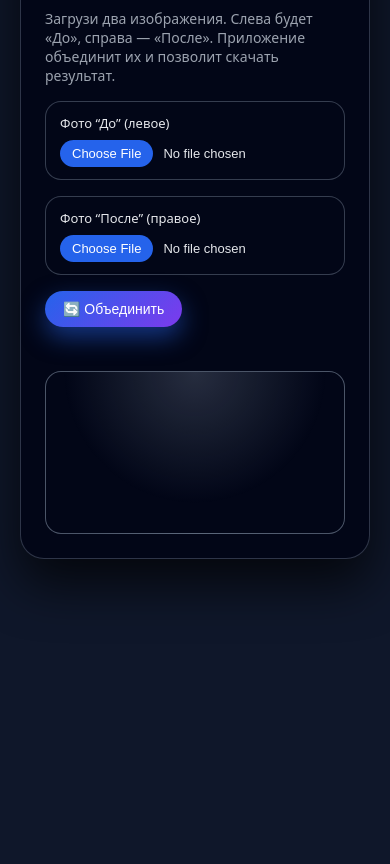
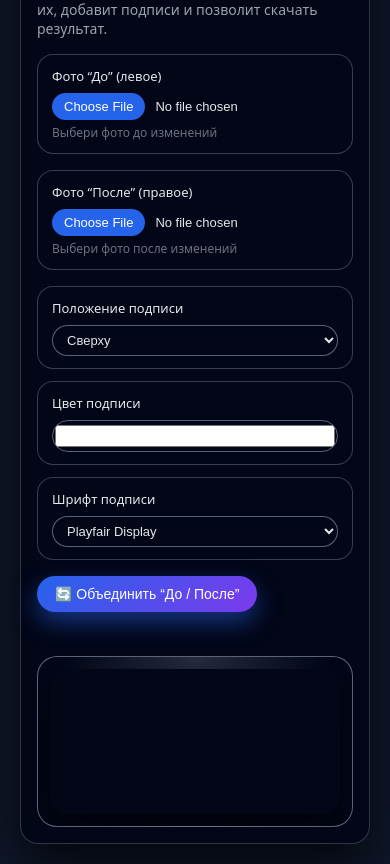
Before and after one commit to chikalov966-del/do-posle.online, a plain HTML site: page index.html in a window 390 px wide. Shown: the part 114-978 px from the top of the page. Before the commit the page ends 844 px from the top, so only its background shows below. Drawn offline with Linux system fonts and the light colour scheme.

Commit message:
Update index.html

```diff
--- a/index.html
+++ b/index.html
@@ -2,19 +2,22 @@
 <html lang="ru">
 <head>
   <meta charset="UTF-8" />
-  <title>До / После генератор</title>
-  <link href="https://fonts.googleapis.com/css2?family=Playfair+Display:wght@600&display=swap" rel="stylesheet">
+  <title>Генератор фото “До / После”</title>
+  <!-- Шрифты для подписей -->
+  <link href="https://fonts.googleapis.com/css2?family=Playfair+Display:wght@600&family=Montserrat:wght@500;600&family=Roboto+Slab:wght@500&display=swap" rel="stylesheet">
   <style>
     * { box-sizing: border-box; }
+
     body {
       margin: 0;
       padding: 20px;
-      font-family: system-ui, -apple-system, BlinkMacSystemFont, 'Segoe UI', sans-serif;
+      font-family: system-ui, -apple-system, BlinkMacSystemFont, "Segoe UI", sans-serif;
       background: #0f172a;
       color: #e5e7eb;
       display: flex;
       justify-content: center;
     }
+
     .app {
       width: 100%;
       max-width: 900px;
@@ -22,25 +25,58 @@
       border-radius: 24px;
       padding: 24px;
       box-shadow: 0 25px 50px rgba(0,0,0,0.7);
-      border: 1px solid rgba(148,163,184,0.3);
+      border: 1px solid rgba(148, 163, 184, 0.3);
     }
-    h1 { margin: 0 0 12px; font-size: 24px; font-weight: 700; }
-    p { margin: 0 0 16px; color: #9ca3af; font-size: 14px; }
+
+    h1 {
+      margin-top: 0;
+      margin-bottom: 12px;
+      font-weight: 700;
+      font-size: 24px;
+    }
+
+    p {
+      margin-top: 0;
+      margin-bottom: 16px;
+      color: #9ca3af;
+      font-size: 14px;
+    }
+
     .inputs {
       display: grid;
       grid-template-columns: repeat(auto-fit, minmax(220px, 1fr));
       gap: 16px;
       margin-bottom: 16px;
     }
+
+    .settings {
+      display: grid;
+      grid-template-columns: repeat(auto-fit, minmax(160px, 1fr));
+      gap: 12px;
+      margin-bottom: 16px;
+    }
+
     .input-block {
       background: #020617;
       border-radius: 16px;
       padding: 12px 14px;
-      border: 1px solid rgba(148,163,184,0.35);
+      border: 1px solid rgba(148, 163, 184, 0.35);
     }
-    label { display: block; font-size: 13px; margin-bottom: 8px; }
-    input[type='file'] { width: 100%; font-size: 13px; color: #e5e7eb; }
-    input[type='file']::file-selector-button {
+
+    .input-block label {
+      display: block;
+      font-size: 13px;
+      margin-bottom: 8px;
+      color: #e5e7eb;
+    }
+
+    input[type="file"] {
+      width: 100%;
+      font-size: 13px;
+      color: #e5e7eb;
+    }
+
+    input[type="file"]::file-selector-button {
       border: none;
       border-radius: 999px;
       padding: 6px 12px;
@@ -50,8 +86,35 @@
       cursor: pointer;
       font-size: 13px;
     }
-    .buttons { display: flex; gap: 10px; margin-bottom: 16px; flex-wrap: wrap; }
-    button, .secondary-btn {
+
+    select,
+    input[type="color"] {
+      width: 100%;
+      font-size: 13px;
+      border-radius: 999px;
+      border: 1px solid rgba(148, 163, 184, 0.6);
+      padding: 6px 10px;
+      background: #020617;
+      color: #e5e7eb;
+      outline: none;
+    }
+
+    input[type="color"] {
+      padding: 0;
+      height: 32px;
+      border-radius: 16px;
+      background: transparent;
+    }
+
+    .buttons {
+      display: flex;
+      flex-wrap: wrap;
+      gap: 10px;
+      margin-bottom: 16px;
+    }
+
+    button,
+    .secondary-btn {
       border-radius: 999px;
       padding: 10px 18px;
       border: none;
@@ -61,50 +124,135 @@
       display: inline-flex;
       align-items: center;
       gap: 8px;
-      transition: 0.1s;
+      transition: transform 0.08s ease, box-shadow 0.08s ease, background 0.1s ease;
     }
-    .primary {
+
+    button.primary {
       background: linear-gradient(135deg, #2563eb, #7c3aed);
       color: white;
-      box-shadow: 0 10px 25px rgba(37,99,235,0.5);
+      box-shadow: 0 10px 25px rgba(37, 99, 235, 0.5);
     }
+
+    button.primary:active {
+      transform: translateY(1px) scale(0.99);
+      box-shadow: 0 4px 10px rgba(37, 99, 235, 0.4);
+    }
+
     .secondary-btn {
       background: transparent;
       color: #cbd5f5;
-      border: 1px solid rgba(148,163,184,0.5);
+      border: 1px solid rgba(148, 163, 184, 0.5);
       text-decoration: none;
     }
-    .status { font-size: 13px; min-height: 18px; margin-bottom: 10px; color: #9ca3af; }
+
+    .secondary-btn:active {
+      transform: translateY(1px) scale(0.99);
+    }
+
+    .status {
+      font-size: 13px;
+      color: #9ca3af;
+      min-height: 18px;
+      margin-bottom: 10px;
+    }
+
     .preview-wrapper {
-      border-radius: 16px;
-      border: 1px solid rgba(148,163,184,0.5);
+      border-radius: 20px;
+      border: 1px solid rgba(148, 163, 184, 0.6);
       background: radial-gradient(circle at top, rgba(148,163,184,0.25), transparent 60%);
       padding: 12px;
-      max-height: 480px;
+      max-height: 520px;
       overflow: auto;
     }
-    canvas { max-width: 100%; display: block; margin: 0 auto; border-radius: 12px; }
+
+    .preview-wrapper::-webkit-scrollbar {
+      width: 8px;
+      height: 8px;
+    }
+
+    .preview-wrapper::-webkit-scrollbar-track {
+      background: transparent;
+    }
+
+    .preview-wrapper::-webkit-scrollbar-thumb {
+      background: rgba(148, 163, 184, 0.6);
+      border-radius: 999px;
+    }
+
+    canvas {
+      max-width: 100%;
+      height: auto;
+      display: block;
+      margin: 0 auto;
+      border-radius: 18px;
+      background: #020617;
+      box-shadow: 0 18px 35px rgba(0,0,0,0.6);
+    }
+
+    .hint {
+      font-size: 12px;
+      color: #6b7280;
+      margin-top: 4px;
+    }
+
+    @media (max-width: 600px) {
+      .app {
+        padding: 16px;
+        border-radius: 18px;
+      }
+      h1 {
+        font-size: 20px;
+      }
+    }
   </style>
 </head>
 <body>
   <div class="app">
     <h1>Генератор фото “До / После”</h1>
-    <p>Загрузи два изображения. Слева будет «До», справа — «После». Приложение объединит их и позволит скачать результат.</p>
+    <p>Загрузи два изображения: слева будет «До», справа — «После». Приложение объединит их, добавит подписи и позволит скачать результат.</p>
 
     <div class="inputs">
       <div class="input-block">
         <label for="beforeInput">Фото “До” (левое)</label>
         <input type="file" id="beforeInput" accept="image/*">
+        <div class="hint">Выбери фото до изменений</div>
       </div>
       <div class="input-block">
         <label for="afterInput">Фото “После” (правое)</label>
         <input type="file" id="afterInput" accept="image/*">
+        <div class="hint">Выбери фото после изменений</div>
+      </div>
+    </div>
+
+    <div class="settings">
+      <div class="input-block">
+        <label for="labelPosition">Положение подписи</label>
+        <select id="labelPosition">
+          <option value="top">Сверху</option>
+          <option value="bottom">Снизу</option>
+        </select>
+      </div>
+      <div class="input-block">
+        <label for="labelColor">Цвет подписи</label>
+        <input type="color" id="labelColor" value="#ffffff">
+      </div>
+      <div class="input-block">
+        <label for="labelFont">Шрифт подписи</label>
+        <select id="labelFont">
+          <option value="'Playfair Display', serif">Playfair Display</option>
+          <option value="'Montserrat', sans-serif">Montserrat</option>
+          <option value="'Roboto Slab', serif">Roboto Slab</option>
+        </select>
       </div>
     </div>
 
     <div class="buttons">
-      <button class="primary" id="generateBtn">🔄 Объединить</button>
-      <a id="downloadLink" class="secondary-btn" href="#" download="do-posle.png" style="display:none;">⬇️ Скачать</a>
+      <button class="primary" id="generateBtn">
+        🔄 Объединить “До / После”
+      </button>
+      <a id="downloadLink" class="secondary-btn" href="#" download="do-posle.png" style="display:none;">
+        ⬇️ Скачать результат
+      </a>
     </div>
 
     <div class="status" id="statusText"></div>
@@ -123,9 +271,16 @@ const canvas = document.getElementById('resultCanvas');
     const ctx = canvas.getContext('2d');
     const downloadLink = document.getElementById('downloadLink');
 
+    const labelPositionEl = document.getElementById('labelPosition');
+    const labelColorEl = document.getElementById('labelColor');
+    const labelFontEl = document.getElementById('labelFont');
+
     function loadImageFromFile(file) {
       return new Promise((resolve, reject) => {
-    if (!file) return reject(new Error('Файл не выбран'));
+        if (!file) {
+          reject(new Error('Файл не выбран'));
+          return;
+        }
         const reader = new FileReader();
         reader.onload = () => {
           const img = new Image();
@@ -133,6 +288,7 @@ function loadImageFromFile(file) {
           img.onerror = () => reject(new Error('Ошибка загрузки'));
           img.src = reader.result;
         };
+        reader.onerror = () => reject(new Error('Ошибка чтения файла'));
         reader.readAsDataURL(file);
       });
     }
@@ -145,12 +301,13 @@ async function generate() {
       const afterFile = afterInput.files[0];
 
       if (!beforeFile || !afterFile) {
-    statusText.textContent = 'Загрузи оба изображения.';
+        statusText.textContent = 'Загрузи оба изображения: “До” и “После”.';
         return;
       }
 
       try {
-    statusText.textContent = 'Обработка...';
+        statusText.textContent = 'Обработка изображений...';
+
         const [beforeImg, afterImg] = await Promise.all([
           loadImageFromFile(beforeFile),
           loadImageFromFile(afterFile)
@@ -168,33 +325,79 @@ async function generate() {
         canvas.width = totalWidth;
         canvas.height = targetHeight;
 
-    ctx.fillStyle = '#020617';
-    ctx.fillRect(0,0,canvas.width,canvas.height);
+        // фон
+        ctx.fillStyle = "#020617";
+        ctx.fillRect(0, 0, canvas.width, canvas.height);
 
+        // левое и правое изображение
         ctx.drawImage(beforeImg, 0, 0, beforeWidth, targetHeight);
         ctx.drawImage(afterImg, beforeWidth, 0, afterWidth, targetHeight);
 
+        // белая перегородка между фото
+        const dividerWidth = Math.max(2, Math.round(totalWidth * 0.002));
+        ctx.fillStyle = 'rgba(255,255,255,0.75)';
+        ctx.fillRect(beforeWidth - dividerWidth / 2, 0, dividerWidth, targetHeight);
+
+        // параметры текста
         const fontSize = Math.max(24, Math.round(targetHeight * 0.08));
         const padding = Math.round(fontSize * 0.6);
+        const selectedFont = labelFontEl.value;
 
-    ctx.font = fontSize + 'px "Playfair Display", serif';
+        ctx.font = fontSize + 'px ' + selectedFont;
         ctx.textBaseline = 'top';
-    ctx.fillStyle = '#f9fafb';
 
-    ctx.fillText('До', padding, padding);
-    ctx.fillText('После', totalWidth - padding * 3, padding);
+        function drawLabel(text, x, align = 'left') {
+          ctx.textAlign = align;
 
-    downloadLink.href = canvas.toDataURL();
+          const metrics = ctx.measureText(text);
+          const textWidth = metrics.width;
+          const rectHeight = fontSize * 1.6;
+
+          let rectX = x;
+          if (align === 'center') rectX = x - textWidth / 2 - padding / 2;
+          if (align === 'right') rectX = x - textWidth - padding;
+
+          const rectWidth = textWidth + padding * 1.3;
+          const rectY = labelPositionEl.value === 'bottom'
+            ? canvas.height - rectHeight - padding
+            : padding;
+
+          // подложка
+          ctx.fillStyle = 'rgba(0,0,0,0.55)';
+          if (typeof ctx.roundRect === 'function') {
+            ctx.beginPath();
+            ctx.roundRect(rectX, rectY, rectWidth, rectHeight, 12);
+            ctx.fill();
+          } else {
+            ctx.fillRect(rectX, rectY, rectWidth, rectHeight);
+          }
+
+          // текст
+          ctx.fillStyle = labelColorEl.value || '#ffffff';
+          const textX =
+            align === 'left' ? rectX + padding * 0.6 :
+            align === 'right' ? rectX + rectWidth - padding * 0.6 :
+            x;
+          const textY = rectY + (rectHeight - fontSize) / 2 - 1;
+
+          ctx.fillText(text, textX, textY);
+        }
+
+        drawLabel('До', padding, 'left');
+        drawLabel('После', totalWidth - padding, 'right');
+
+        const dataURL = canvas.toDataURL('image/png');
+        downloadLink.href = dataURL;
         downloadLink.style.display = 'inline-flex';
-    statusText.textContent = 'Готово.';
 
+        statusText.textContent = 'Изображение готово. Можешь скачать результат.';
       } catch (err) {
-    statusText.textContent = 'Ошибка обработки.';
+        console.error(err);
+        statusText.textContent = 'Произошла ошибка при обработке изображений. Проверь файлы и попробуй ещё раз.';
       }
     }
 
-generateBtn.onclick = generate;
+    generateBtn.addEventListener('click', generate);
   </script>
-
 </body>
 </html>
```
Lines whose indentation alone changed are shown as unchanged.
